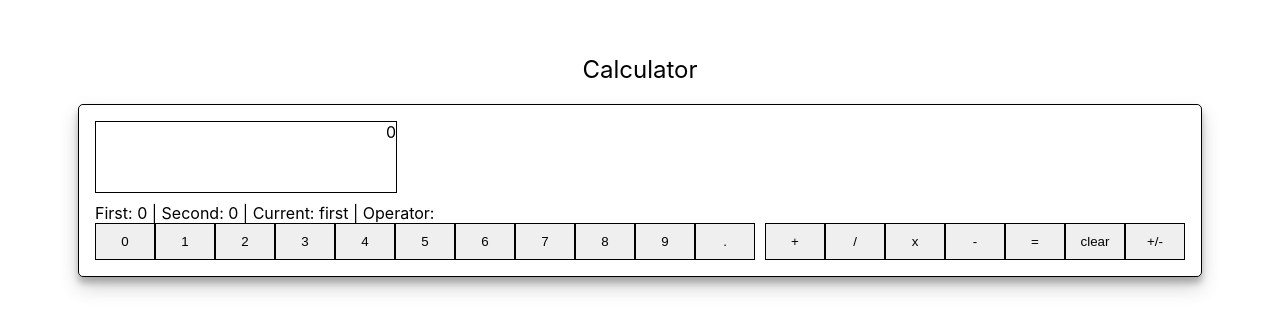
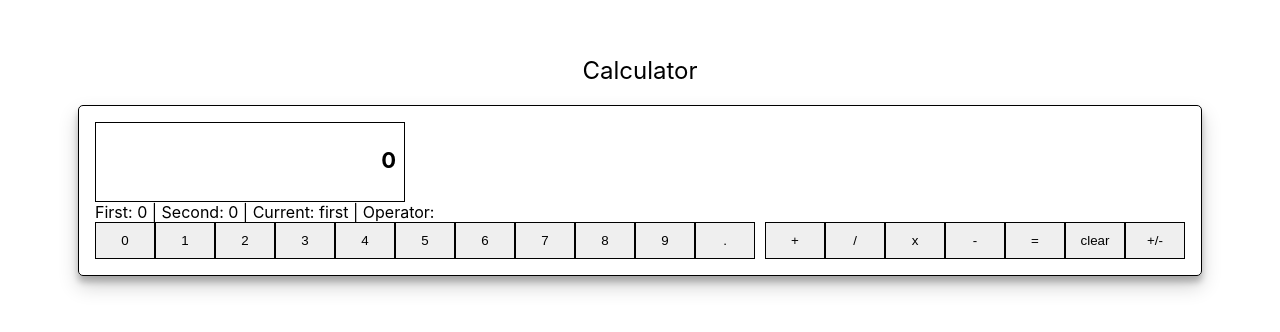
Before and after one commit to prof-tejera/homework-4-aali2537, a React (Create React App) app: page / in a window 1280 px wide. Shown: the part 234-566 px from the top of the page. Built offline with nearby package versions, Linux system fonts and the light colour scheme.

Commit message:
Updated screen to show current operation

```diff
--- a/src/components/Calculator.js
+++ b/src/components/Calculator.js
@@ -84,13 +84,16 @@ class Calculator extends Component {
     }
   };
 
-  getScreenValue = () =>
-    parseFloat(this.state.second) || parseFloat(this.state.first);
+  getScreenValue = () => ({
+    first: parseFloat(this.state.first),
+    second: parseFloat(this.state.second),
+    operator: this.state.operator,
+  });
 
   render() {
     return (
       <Container>
-        <Screen value={this.getScreenValue()} />
+        <Screen {...this.getScreenValue()} />
         <div>
           First: {this.state.first} | Second: {this.state.second} | Current:{" "}
           {this.state.current} | Operator: {this.state.operator}
@@ -126,7 +129,11 @@ class Calculator extends Component {
 
 //Proptype validation
 Screen.propTypes = {
-  value: PropTypes.number,
+  props: PropTypes.shape({
+    first: PropTypes.number,
+    second: PropTypes.number,
+    operator: PropTypes.string,
+  }),
 };
 
 Number.propTypes = {
--- a/src/components/Screen.js
+++ b/src/components/Screen.js
@@ -1,17 +1,38 @@
-import { Component } from 'react';
-import styled from 'styled-components';
+import { Component } from "react";
+import styled from "styled-components";
 
 const Container = styled.div`
   border: 1px solid black;
   width: 300px;
   height: 70px;
   text-align: right;
-  margin-bottom: 10px;
+  padding-right: 0.5em;
+  padding-top: 0.5em;
+`;
+
+const Result = styled.div`
+  margin-top: 0em;
+  margin-bottom: 1em;
+  font-size: 22px;
+  font-weight: bold;
+`;
+
+const Operation = styled.div`
+  margin-bottom: 1em;
 `;
 
 class Screen extends Component {
   render() {
-    return <Container>{this.props.value}</Container>;
+    return (
+      <Container>
+        <Operation>
+          {this.props.operator
+            ? `${this.props.first} ${this.props.operator}`
+            : ""}
+        </Operation>
+        <Result>{this.props.second || this.props.first}</Result>
+      </Container>
+    );
   }
 }
 
```
